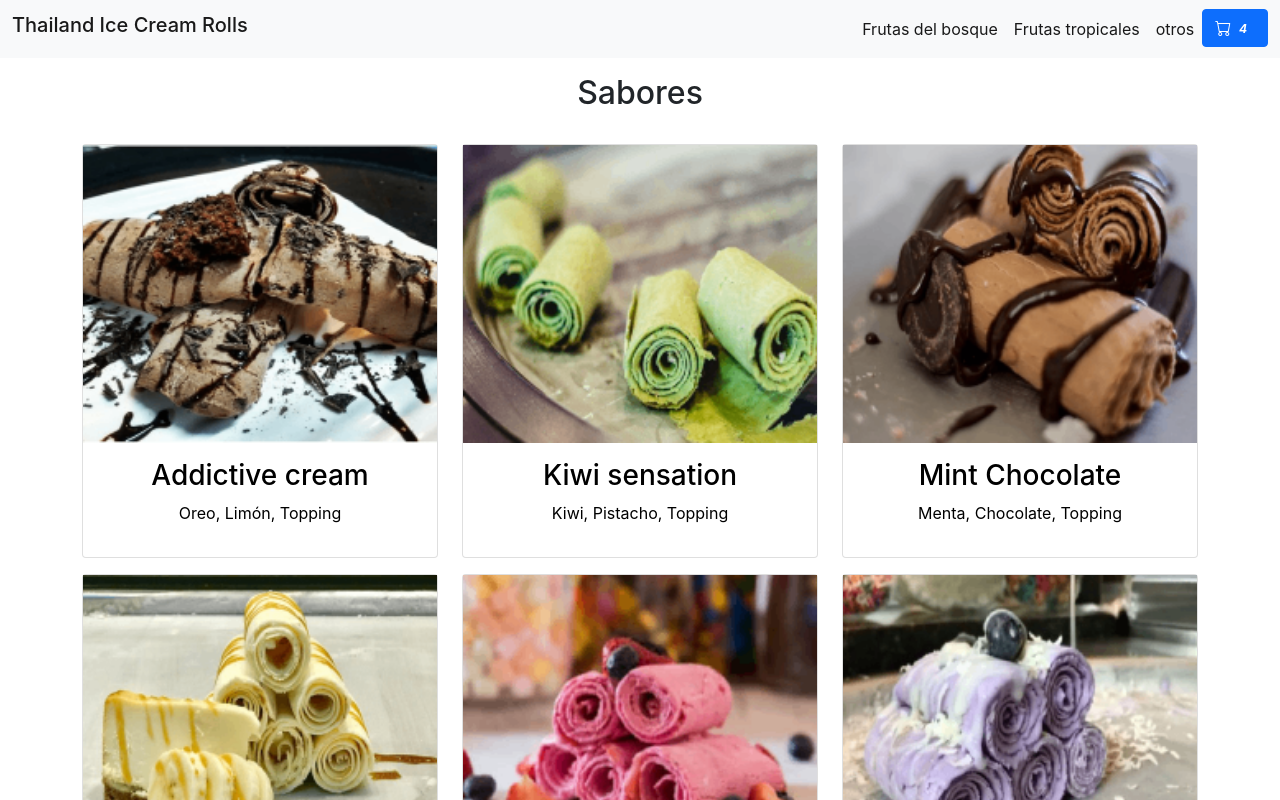
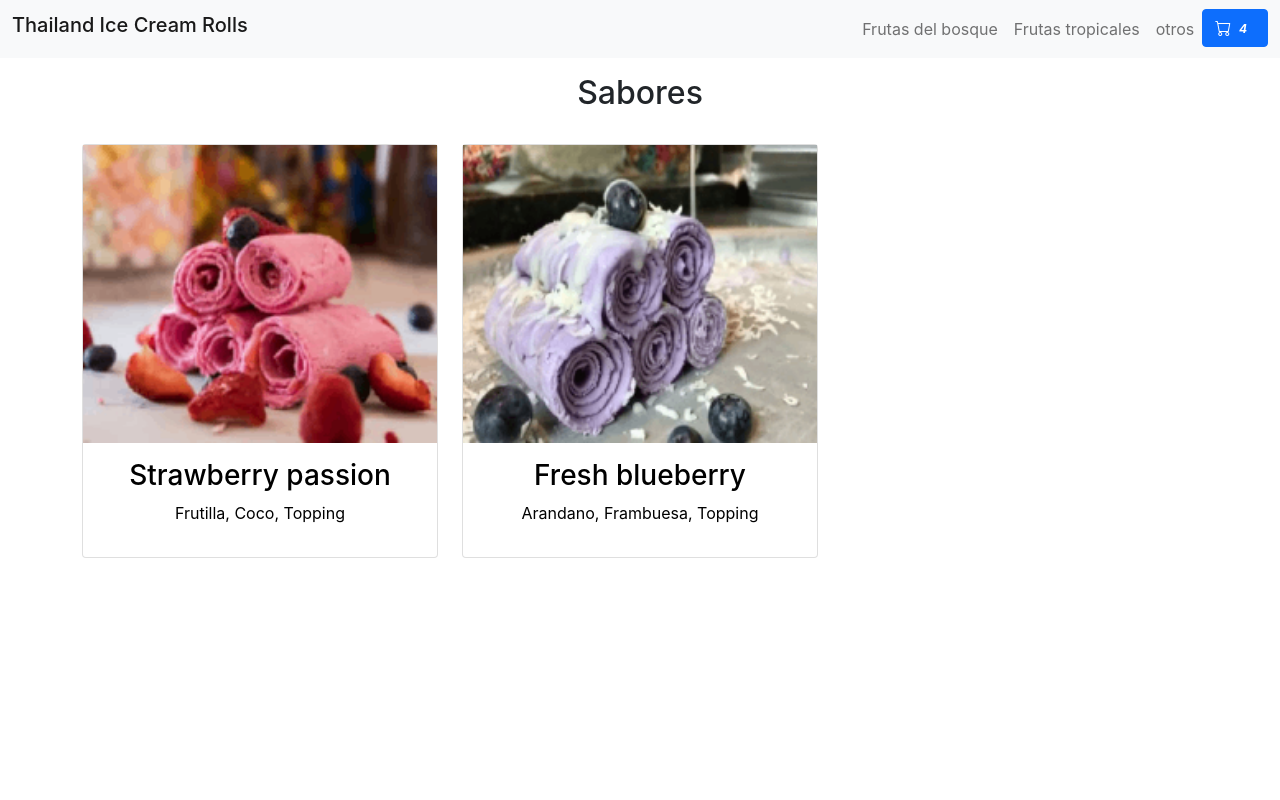
Before and after one commit to alexjesus27/desafio1-creandoapp-con-cli, a React (Create React App) app: page /category/1 in a window 1280 px wide. Shown: the top 800 px of the page. Built offline with nearby package versions, Linux system fonts and the light colour scheme.

Commit message:
correccion del useParams

```diff
--- a/src/components/ItemListContainer.js
+++ b/src/components/ItemListContainer.js
@@ -8,31 +8,25 @@ import productosHelados from '../productos/helados.json'
 
 
 export function ItemListContainer(){
-    const {category} = useParams();
+    const {catid} = useParams();
 
+const promesa = new Promise(resolve =>{
+    setTimeout(()=>{
+        resolve(productosHelados);
+    }, 2000);
+})
 
 async function cargarHelados(){
-
-    const promesa = new Promise(resolve =>{
-        setTimeout(()=>{
-            const categorias = productosHelados.filter((helados)=>{
-
-                  if (category){
-                    return category === helados.catId;
-                }else {
-                    return true;
-               }
-            })
-
-            resolve(categorias)
-
-    },2000)
-})
-    const helados = await promesa
-
-    return helados
+    const helados = await promesa;
+    const categorias = helados.filter((helados)=>{
+        if (catid){
+            return catid == helados.catId;
+         }else {
+           return true;
+        }
+    })
+    return categorias
 }
-
 
 const [helados, setHelados] = useState(null)
 
@@ -49,5 +43,7 @@ const [helados, setHelados] = useState(null)
     }
     return(
         <ItemList helados={helados}/>
+
     )
+
 }
--- a/src/components/NavBar.js
+++ b/src/components/NavBar.js
@@ -1,5 +1,5 @@
 import React from 'react';
-import {Link} from 'react-router-dom';
+import {Link, NavLink} from 'react-router-dom';
 import {CartWidget} from './CartWidget';
 
 
@@ -18,21 +18,21 @@ const NavBar = (helado) => {
             </button>
             <div class="collapse navbar-collapse" id="navbarNav">
                 <ul class="navbar-nav ms-auto">
-                    <Link to={`/category/1`}>
+                    <NavLink to="/category/1">
                     <li class="nav-item">
-                        <a class="nav-link active" aria-current="page" href="#">Frutas del bosque</a>
+                        <a class="nav-link" aria-current="page" href="#">Frutas del bosque</a>
                     </li>
-                    </Link>
-                    <Link to={`/category/2`}>
+                    </NavLink>
+                    <NavLink to="/category/2">
                     <li class="nav-item">
-                        <a class="nav-link active" aria-current="page" href="#">Frutas tropicales</a>
+                        <a class="nav-link" aria-current="page" href="#">Frutas tropicales</a>
                     </li>
-                    </Link>
-                    <Link to={`/category/3`}>
+                    </NavLink>
+                    <NavLink to="/category/3">
                     <li class="nav-item">
-                        <a class="nav-link active" aria-current="page" href="#">otros</a>
+                        <a class="nav-link" aria-current="page" href="#">otros</a>
                     </li>
-                    </Link>
+                    </NavLink>
                     <Link to="/cart">
                     <button className='btn btn-primary'>
                      <a>
```
Also changed, not shown: src/pages/Category.js (line endings or trailing spaces).
